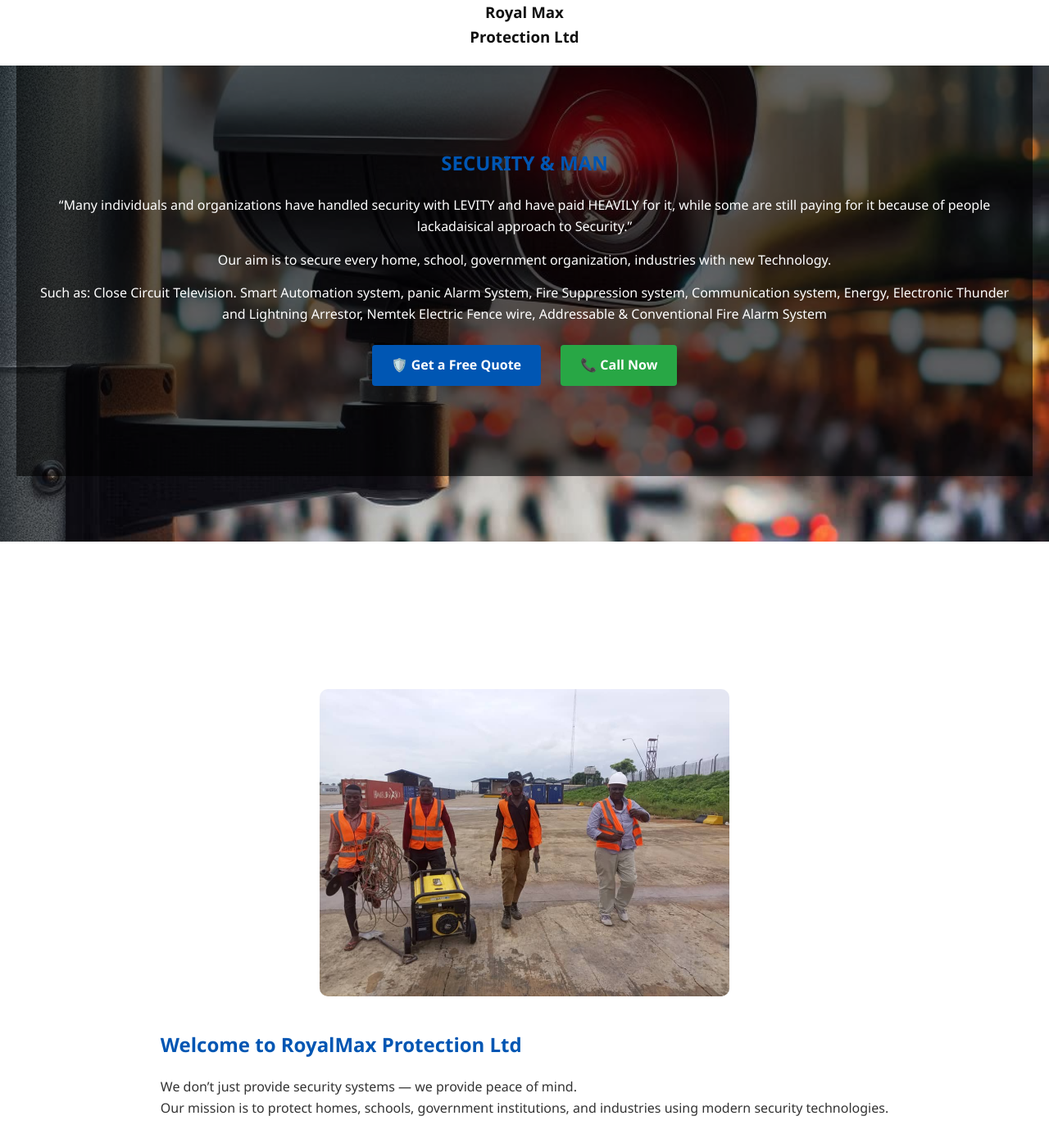
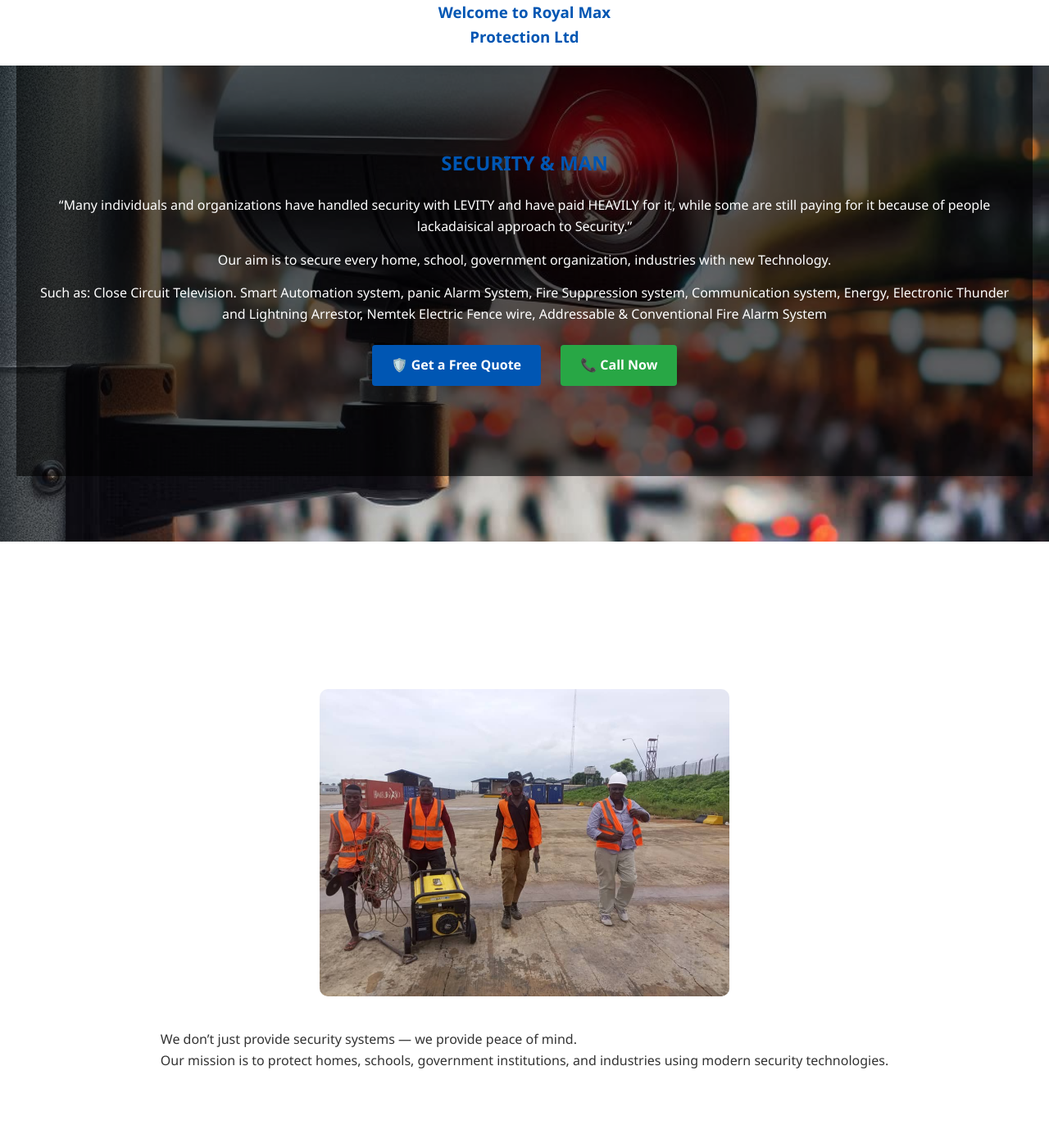
Before and after one commit to shuaibqozeem/Royalmaxltd, a plain HTML site: page index.html in a window 1280 px wide. Shown: the top 1384 px of the page at 82% size. Drawn offline with Linux system fonts and the light colour scheme.

Commit message:
initial commit

```diff
--- a/index.html
+++ b/index.html
@@ -8,7 +8,8 @@
 </head>
 <body>
   <div class="navigation">
-    <h3>Royal <strong>Max</strong><br>Protection Ltd</h3>
+
+    <h3>Welcome to Royal <strong>Max</strong><br>Protection Ltd</h3>
   </div>
   <!-- Hero Section -->
   <section class="hero" style="background-image: url('image/background.jpg');">
@@ -30,7 +31,7 @@
     <div class="content">
       <img src="image/team2.jpeg" alt="RoyalMax Team" />
       <div>
-        <h2>Welcome to RoyalMax Protection Ltd</h2>
+        <!-- <h2>Welcome to RoyalMax Protection Ltd</h2> -->
         <p>We don’t just provide security systems — we provide peace of mind.<br>
         Our mission is to protect homes, schools, government institutions, and industries using modern security technologies.</p>
       </div>
@@ -189,14 +190,14 @@
         <img src="image/project-kaduna3.jpeg" alt= />
         </div>
         <!-- <img src="image/project-kaduna4.jpeg" alt= /> -->
-        <figcaption style="font-size: 30px; color: black;">"Project insight kaduna inland container (dry Port)"</figcaption>
+        <!-- <figcaption style="font-size: 30px; color: black;">"Project insight kaduna inland container (dry Port)"</figcaption> -->
       </figure>
       <figure>
         <div class="figure-img">
         <img src="image/team.jpg" alt=/>
         <img src="image/team1.jpeg" alt=/>
         </div>
-        <figcaption style="font-size: 30px; color: black;">“Shell Nigeria gas ogun State”</figcaption>
+        <!-- <figcaption style="font-size: 30px; color: black;">“Shell Nigeria gas ogun State”</figcaption> -->
       </figure>
       <figure>
         <ul style="color: black; font-weight: bold;">
--- a/style.css
+++ b/style.css
@@ -14,15 +14,17 @@
       box-sizing: border-box;
     }
     .navigation{
-      text-align: center;
       position: fixed;
       height: 80px;
       background-color: white;
       width: 100%;
       font-family: 'Segoe UI', Tahoma, Geneva, Verdana, sans-serif;
+      /* display: flex; */
     }
     .navigation h3{
-      color: #111;
+      color: var(--primary);
+      text-align: center;
+
     }
 
     body {
```
